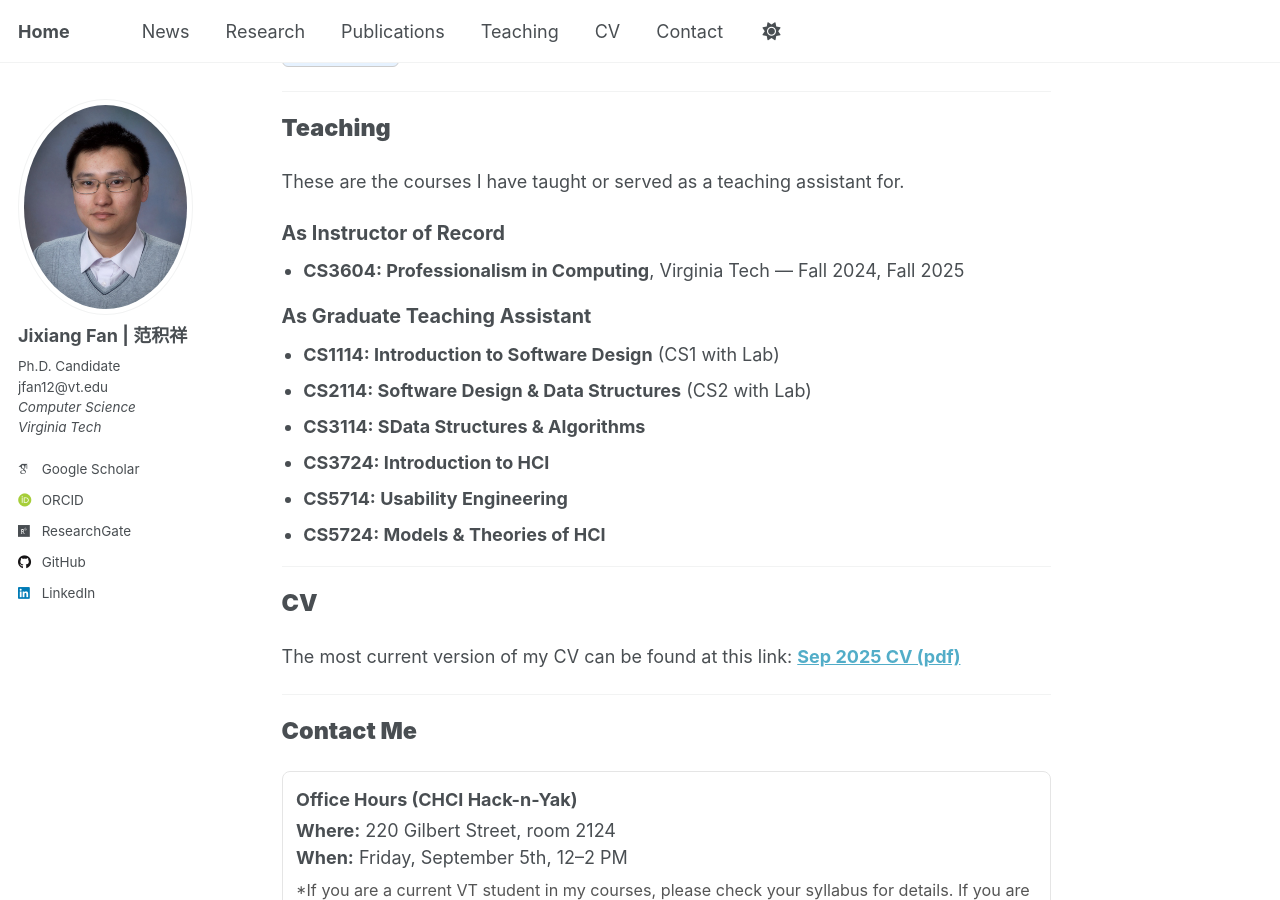
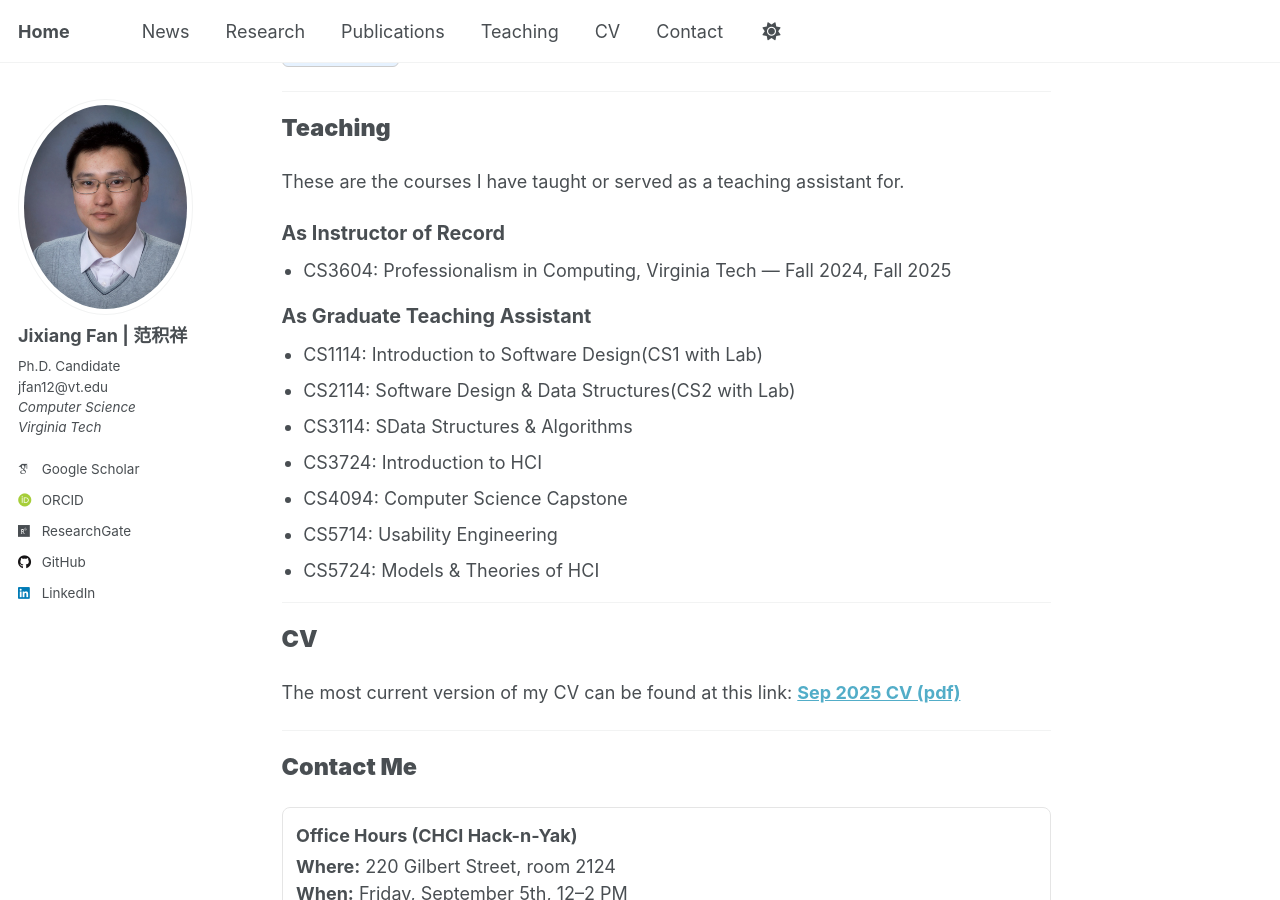
Before and after one commit to JixiangFan/web, a Jekyll site: the page built from _pages/about.md, in a window 1280 px wide and 900 px high, scrolled down 2542 px. Built offline with Jekyll 4.4.1, drawn with Linux system fonts in a browser that asks for light colours; some web fonts are replaced.

Commit message:
Update about.md

```diff
--- a/_pages/about.md
+++ b/_pages/about.md
@@ -135,7 +135,7 @@ Education in HCI Outdoors: A Diary Study Approach
     As Instructor of Record
   </div>
   <ul style="margin:0; padding-left:1.2rem;">
-    <li><strong>CS3604: Professionalism in Computing</strong>, Virginia Tech — Fall 2024, Fall 2025</li>
+    <li>CS3604: Professionalism in Computing, Virginia Tech — Fall 2024, Fall 2025</li>
   </ul>
 </div>
 
@@ -145,12 +145,13 @@ Education in HCI Outdoors: A Diary Study Approach
     As Graduate Teaching Assistant
   </div>
   <ul style="margin:0; padding-left:1.2rem;">
-    <li><strong>CS1114: Introduction to Software Design</strong> (CS1 with Lab)</li>
-    <li><strong>CS2114: Software Design & Data Structures</strong> (CS2 with Lab)</li>
-    <li><strong>CS3114: SData Structures & Algorithms</strong></li>
-    <li><strong>CS3724: Introduction to HCI</strong></li>
-    <li><strong>CS5714: Usability Engineering</strong></li>
-    <li><strong>CS5724: Models & Theories of HCI</strong></li>
+    <li>CS1114: Introduction to Software Design(CS1 with Lab)</li>
+    <li>CS2114: Software Design & Data Structures(CS2 with Lab)</li>
+    <li>CS3114: SData Structures & Algorithms</li>
+    <li>CS3724: Introduction to HCI</li>
+    <li>CS4094: Computer Science Capstone</li>
+    <li>CS5714: Usability Engineering</li>
+    <li>CS5724: Models & Theories of HCI</li>
   </ul>
 </div>
 
```
